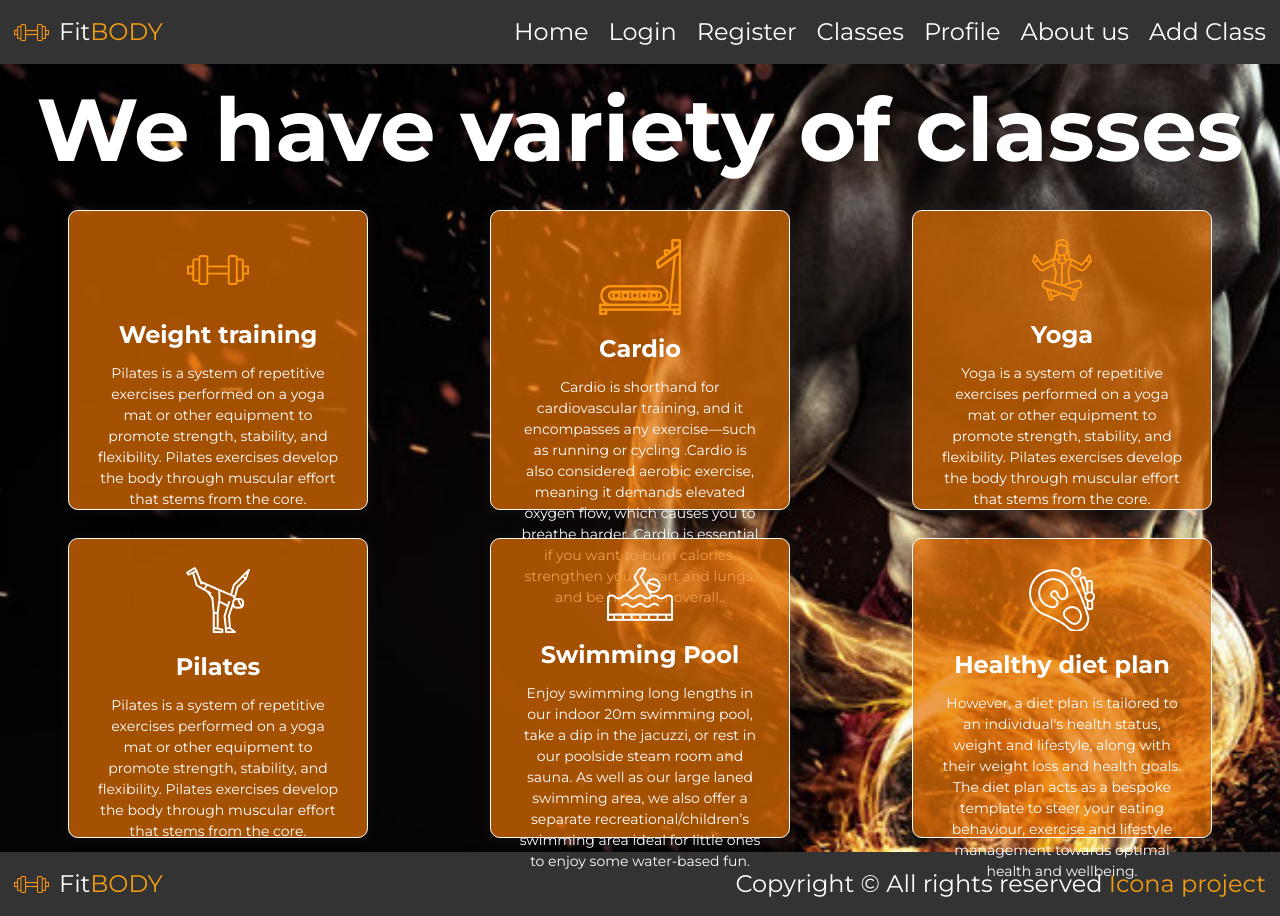
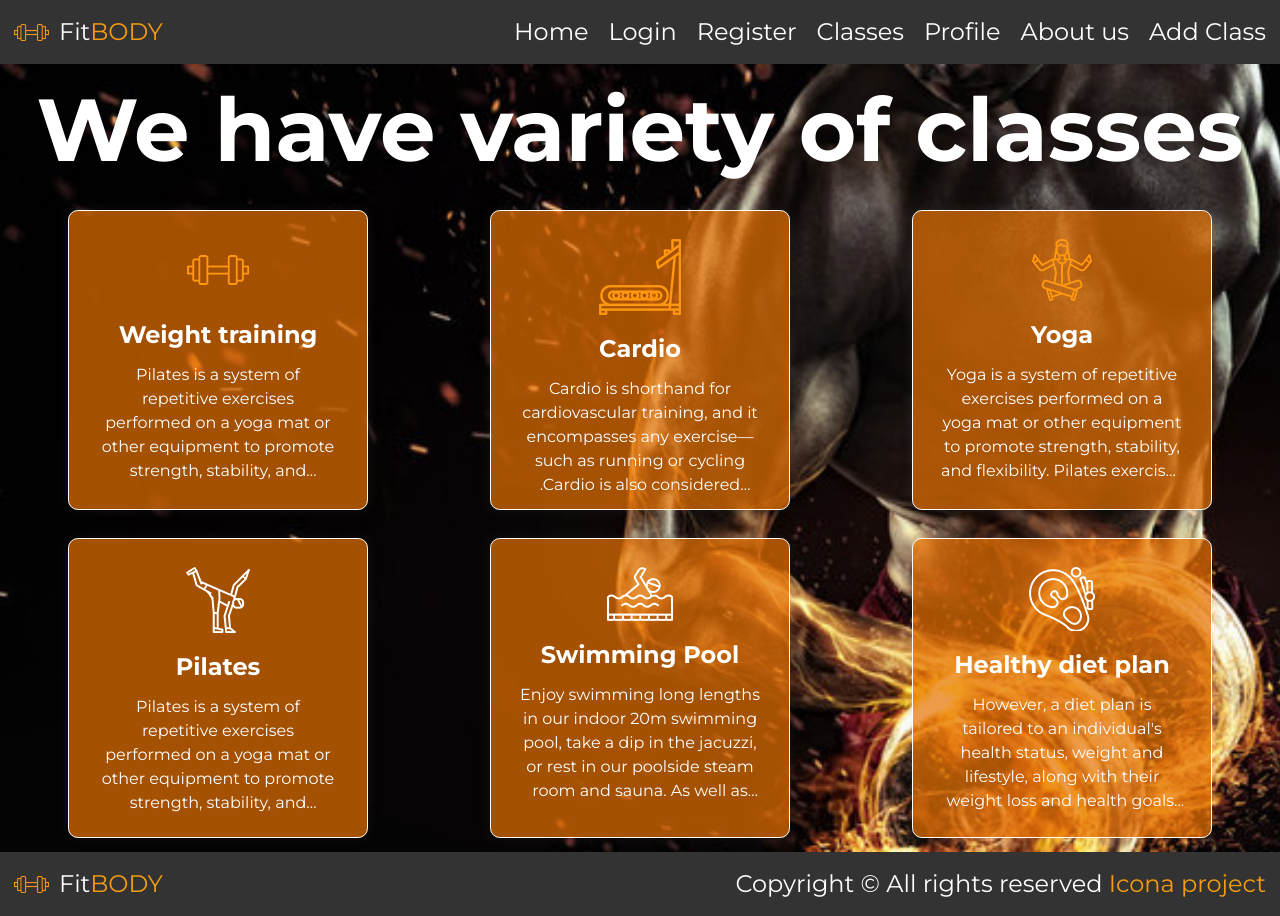
Before and after one commit to icona99/FitBody, a React (Vite) app in the folder client/: page /classes in a window 1280 px wide. Built offline with nearby package versions, Linux system fonts and the light colour scheme.

Commit message:
correct more info button to apear in the middle

```diff
--- a/client/src/components/Classes.css
+++ b/client/src/components/Classes.css
@@ -35,6 +35,7 @@
     text-align: center;
     border-radius: 0.7em;
     box-shadow: 0 0 1em rgba(146, 146, 146, 0.1);
+    overflow: hidden;
 }
 
 .feature:hover {
@@ -52,13 +53,18 @@
 }
 
 .feature p {
-    font-size: 14px;
+    display: -webkit-box;
+    -webkit-line-clamp: 5;
+    -webkit-box-orient: vertical;
+    overflow: hidden;
+    text-overflow: ellipsis;
+    white-space: normal;
 }
 
 .circle-button {
     position: absolute;
     bottom: 5px;
-    right: 155px;
+    right: 130px;
     width: 40px;
     height: 40px;
     background-color: #ffffff;
@@ -67,7 +73,7 @@
     text-align: center;
     line-height: 40px;
     text-decoration: none;
-    font-size: 24px;
+    font-size: 20px;
     opacity: 0;
     transform: scale(0.5);
     transition: opacity 0.3s, transform 0.3s;
```
